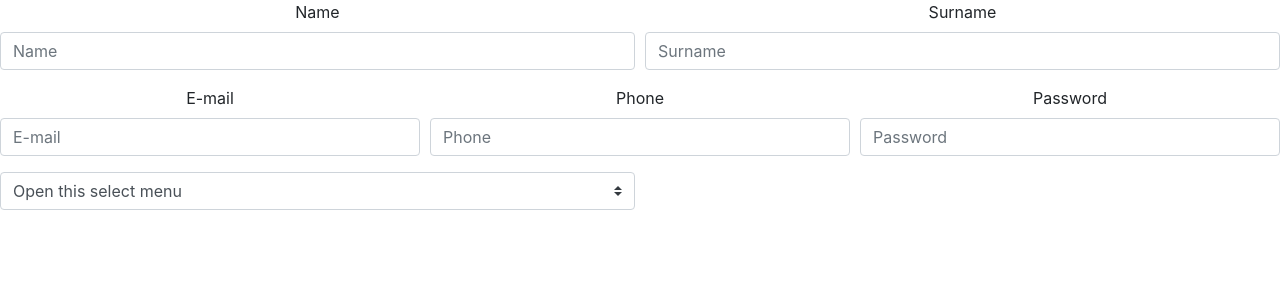
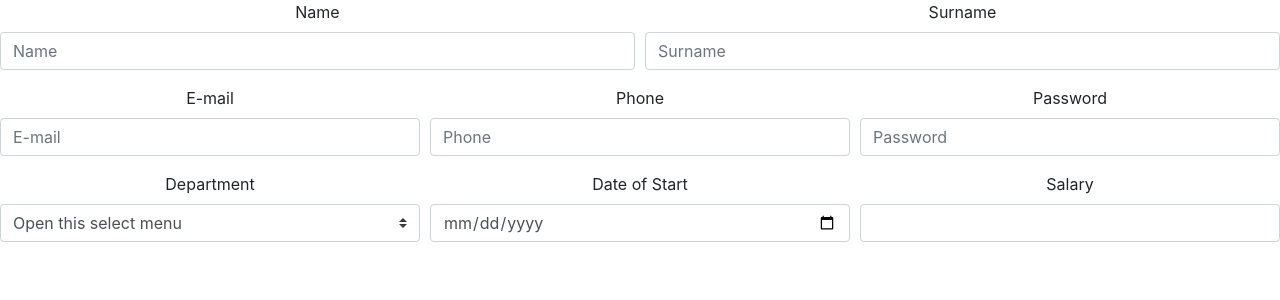
Before and after one commit to berkkosal/hr-management, a React (Create React App) app in the folder frontend/: page / in a window 1280 px wide. Shown: the top 300 px of the page. Built offline with nearby package versions, Linux system fonts and the light colour scheme.

Commit message:
AddEmployeeForm formu tamamlandı

```diff
--- a/frontend/src/containers/Employees/AddEmployeeForm.js
+++ b/frontend/src/containers/Employees/AddEmployeeForm.js
@@ -1,54 +1,58 @@
 import React from 'react'
 
 export default function AddEmployeeForm() {
+
+
     return (
         <>
+            <form>
                 <div className="form-row">
-
-                <div className="form-group col-md-6">
+                    <div className="form-group col-sm-6">
                         <label for="inputName">Name</label>
                         <input type="text" className="form-control" id="inputName" placeholder="Name" />
                     </div>
-
-                <div className="form-group col-md-6">
+                    <div className="form-group col-sm-6">
                         <label for="inputSurname">Surname</label>
                         <input type="text" className="form-control" id="inputSurname" placeholder="Surname" />
                     </div>
-
                 </div>
                 <div className="form-row">
-
-                <div className="form-group col-md-4">
+                    <div className="form-group col-sm-4">
                         <label for="inputEmail">E-mail</label>
                         <input type="email" className="form-control" id="inputEmail" placeholder="E-mail" />
                     </div>
 
-                <div className="form-group col-md-4">
+                    <div className="form-group col-sm-4">
                         <label for="inputPhoneNumber">Phone</label>
                         <input type="text" className="form-control" id="inputPhoneNumber" placeholder="Phone" />
                     </div>
 
-                <div className="form-group col-md-4">
+                    <div className="form-group col-sm-4">
                         <label for="inputPassword4">Password</label>
                         <input type="password" className="form-control" id="inputPassword4" placeholder="Password" />
                     </div>
 
                 </div>
-
-
                 <div className="form-row">
-
-                <div class="form-group col-md-6">
-                    <select class="custom-select" required>
+                    <div className="form-group col-sm-4">
+                        <label for="departmentName">Department</label>
+                        <select id="departmentName" class="custom-select" required>
                             <option value="">Open this select menu</option>
                             <option value="1">One</option>
                             <option value="2">Two</option>
                             <option value="3">Three</option>
                         </select>
                     </div>
-
+                    <div className="form-group col-sm-4">
+                        <label for="startingDate">Date of Start</label>
+                        <input className="form-control" type="date" id="startingDate"></input>
                     </div>
-
+                    <div className="form-group col-sm-4">
+                        <label for="salary">Salary</label>
+                        <input type="text" id="salary" className="form-control"></input>
+                    </div>
+                </div>
+            </form>
         </>
 
 
```
Lines whose indentation alone changed are shown as unchanged.
